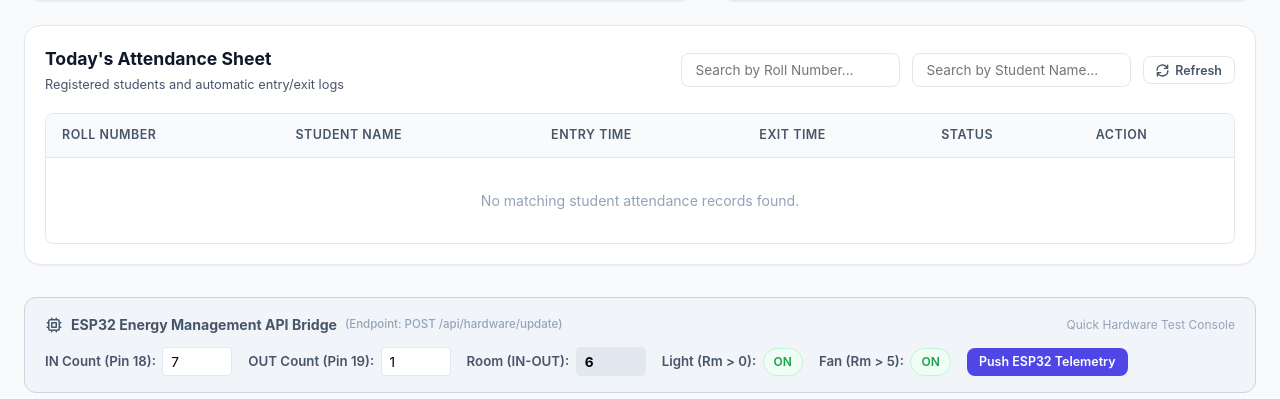
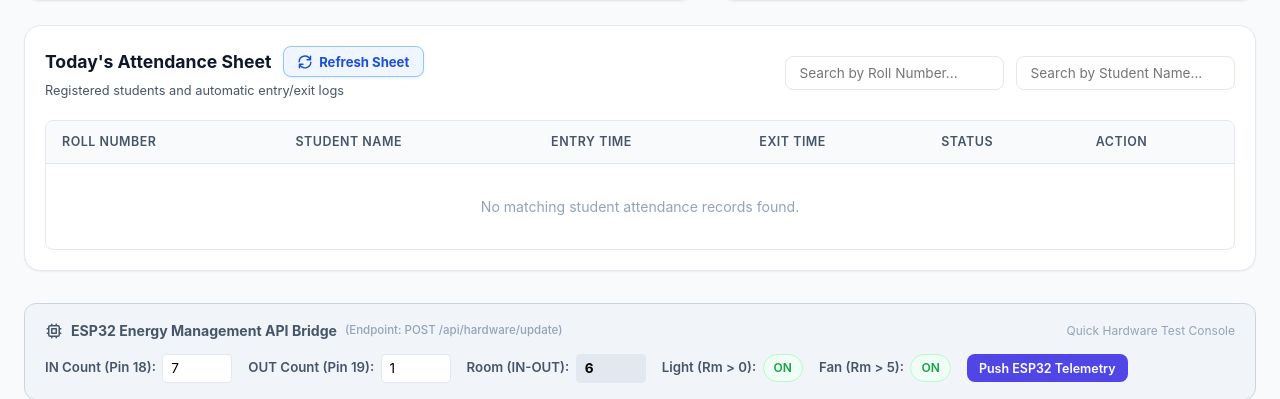
Before and after one commit to Hashwanth317/smart-classroom-system, a Flask app: page / in a window 1280 px wide. Shown: the part 1205-1604 px from the top of the page. Run offline with Flask 3, Linux system fonts and the light colour scheme; data comes from the database, SQL or seed files in the repository; data that the repository does not hold is empty.

Commit message:
Make refresh buttons highly visible and placed directly beside section headings with cache busters

```diff
--- a/static/script.js
+++ b/static/script.js
@@ -529,7 +529,7 @@ async function manualRefreshAttendance() {
     console.error("Attendance refresh error:", err);
   } finally {
     if (icon) icon.classList.remove("spinning");
-    if (text) text.textContent = "Refresh";
+    if (text) text.textContent = "Refresh Sheet";
     if (btn) btn.disabled = false;
   }
 }
--- a/static/style.css
+++ b/static/style.css
@@ -460,24 +460,25 @@ header {
 .refresh-activity-btn {
   display: inline-flex;
   align-items: center;
-  gap: 0.4rem;
-  padding: 0.35rem 0.75rem;
-  font-size: 0.78rem;
-  font-weight: 600;
+  gap: 0.45rem;
+  padding: 0.4rem 0.85rem;
+  font-size: 0.82rem;
+  font-weight: 700;
   border-radius: var(--radius-sm);
-  background: var(--bg-card);
-  border: 1px solid var(--border-color);
-  color: var(--text-secondary);
+  background: #eff6ff;
+  border: 1.5px solid #93c5fd;
+  color: #1d4ed8;
   cursor: pointer;
   transition: all 0.2s ease;
   user-select: none;
+  box-shadow: 0 1px 3px rgba(37, 99, 235, 0.12);
 }
 
 .refresh-activity-btn:hover:not(:disabled) {
-  background: var(--bg-primary);
-  color: var(--primary);
-  border-color: #93c5fd;
-  box-shadow: 0 1px 4px rgba(37, 99, 235, 0.15);
+  background: #dbeafe;
+  color: #1e40af;
+  border-color: #60a5fa;
+  box-shadow: 0 2px 6px rgba(37, 99, 235, 0.2);
 }
 
 .refresh-activity-btn:active:not(:disabled) {
--- a/templates/index.html
+++ b/templates/index.html
@@ -4,7 +4,7 @@
   <meta charset="UTF-8">
   <meta name="viewport" content="width=device-width, initial-scale=1.0">
   <title>Smart Classroom - Attendance & Energy Management System</title>
-  <link rel="stylesheet" href="{{ url_for('static', filename='style.css') }}">
+  <link rel="stylesheet" href="{{ url_for('static', filename='style.css') }}?v=1.2">
 </head>
 <body>
 
@@ -191,16 +191,16 @@
       <!-- Recent Activity Feed -->
       <div class="activity-card">
         <div class="card-header-row">
-          <div>
-            <h2 class="section-heading">Recent Activity</h2>
-            <span id="activityLastUpdated" style="font-size: 0.78rem; color: var(--text-muted); transition: color 0.3s ease;">Real-time Events (Last 10)</span>
+          <div style="display: flex; align-items: center; gap: 0.75rem; flex-wrap: wrap;">
+            <h2 class="section-heading" style="margin: 0;">Recent Activity</h2>
+            <button id="btnRefreshActivity" class="refresh-activity-btn" onclick="manualRefreshActivity()" title="Refresh recent activity & live metrics">
+              <svg id="refreshIcon" class="refresh-icon" width="13" height="13" viewBox="0 0 24 24" fill="none" stroke="currentColor" stroke-width="2.5" stroke-linecap="round" stroke-linejoin="round">
+                <path d="M21.5 2v6h-6M2.5 22v-6h6M2 11.5a10 10 0 0 1 18.8-4.3M22 12.5a10 10 0 0 1-18.8 4.2"/>
+              </svg>
+              <span id="refreshBtnText">Refresh</span>
+            </button>
           </div>
-          <button id="btnRefreshActivity" class="btn-secondary btn-sm refresh-activity-btn" onclick="manualRefreshActivity()" title="Refresh recent activity & live metrics">
-            <svg id="refreshIcon" class="refresh-icon" width="13" height="13" viewBox="0 0 24 24" fill="none" stroke="currentColor" stroke-width="2.5" stroke-linecap="round" stroke-linejoin="round">
-              <path d="M21.5 2v6h-6M2.5 22v-6h6M2 11.5a10 10 0 0 1 18.8-4.3M22 12.5a10 10 0 0 1-18.8 4.2"/>
-            </svg>
-            <span id="refreshBtnText">Refresh</span>
-          </button>
+          <span id="activityLastUpdated" style="font-size: 0.78rem; color: var(--text-muted); transition: color 0.3s ease;">Real-time Events (Last 10)</span>
         </div>
 
         <ul id="activityList" class="activity-list">
@@ -217,11 +217,17 @@
     <section class="table-card">
       <div class="table-toolbar">
         <div>
-          <div style="display: flex; align-items: center; gap: 0.6rem; flex-wrap: wrap;">
+          <div style="display: flex; align-items: center; gap: 0.75rem; flex-wrap: wrap;">
             <h2 class="section-heading" style="margin: 0;">Today's Attendance Sheet</h2>
+            <button id="btnRefreshAttendance" class="refresh-activity-btn" onclick="manualRefreshAttendance()" title="Refresh Today's Attendance Sheet">
+              <svg id="refreshAttendanceIcon" class="refresh-icon" width="14" height="14" viewBox="0 0 24 24" fill="none" stroke="currentColor" stroke-width="2.5" stroke-linecap="round" stroke-linejoin="round">
+                <path d="M21.5 2v6h-6M2.5 22v-6h6M2 11.5a10 10 0 0 1 18.8-4.3M22 12.5a10 10 0 0 1-18.8 4.2"/>
+              </svg>
+              <span id="refreshAttendanceText">Refresh Sheet</span>
+            </button>
             <span id="attendanceLastUpdated" style="font-size: 0.78rem; color: var(--text-muted); transition: color 0.3s ease;"></span>
           </div>
-          <p style="font-size: 0.8rem; color: var(--text-secondary); margin-top: 2px;">
+          <p style="font-size: 0.8rem; color: var(--text-secondary); margin-top: 4px;">
             Registered students and automatic entry/exit logs
           </p>
         </div>
@@ -231,12 +237,6 @@
             <input type="text" id="searchRollNo" class="search-input" placeholder="Search by Roll Number..." oninput="filterAttendance()">
             <input type="text" id="searchName" class="search-input" placeholder="Search by Student Name..." oninput="filterAttendance()">
           </div>
-          <button id="btnRefreshAttendance" class="btn btn-secondary btn-sm refresh-activity-btn" onclick="manualRefreshAttendance()" title="Refresh Today's Attendance Sheet">
-            <svg id="refreshAttendanceIcon" class="refresh-icon" width="13" height="13" viewBox="0 0 24 24" fill="none" stroke="currentColor" stroke-width="2.5" stroke-linecap="round" stroke-linejoin="round">
-              <path d="M21.5 2v6h-6M2.5 22v-6h6M2 11.5a10 10 0 0 1 18.8-4.3M22 12.5a10 10 0 0 1-18.8 4.2"/>
-            </svg>
-            <span id="refreshAttendanceText">Refresh</span>
-          </button>
         </div>
       </div>
 
@@ -381,6 +381,6 @@
     </div>
   </footer>
 
-  <script src="{{ url_for('static', filename='script.js') }}"></script>
+  <script src="{{ url_for('static', filename='script.js') }}?v=1.2"></script>
 </body>
 </html>
```
